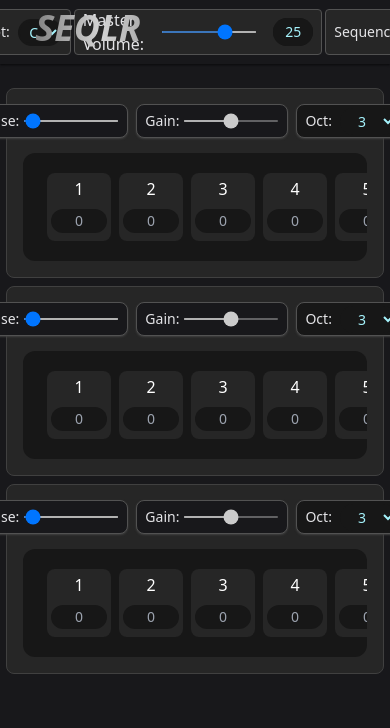
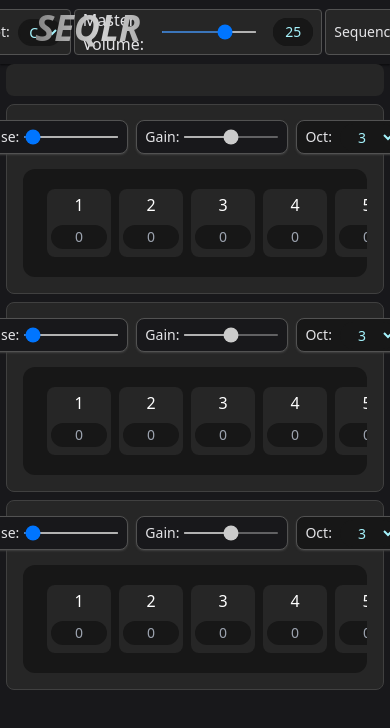
Before and after one commit to wjeffreys96/seqlr, a React (Vite) app: page / in a window 390 px wide. Shown: the top 728 px of the page. Built offline with nearby package versions, Linux system fonts and the light colour scheme.

Commit message:
styling tweaks

```diff
--- a/src/components/Sequencer.tsx
+++ b/src/components/Sequencer.tsx
@@ -54,11 +54,11 @@ export default function Sequencer() {
       return (
         <>
           {seqRefArr.current[0] && (
-            <div className="flex flex-col justify-center pb-[1px] gap-4 mx-1.5 px-4 h-4">
+            <div className="flex flex-col justify-center pb-[1px] gap-4 mx-1.5 px-4 lg:h-4 lg:bg-inherit bg-neutral-800 rounded-lg h-8 ">
               <div
                 ref={globXScrollRef}
                 onScroll={handleXScroll}
-                style={{ width: `${scrollContainerWidth}px` }}
+                style={{ maxWidth: `${scrollContainerWidth}px` }}
                 className="overflow-x-scroll scrollbar-thin scrollbar-track-neutral-700 w-full h-full"
               >
                 <div
```
